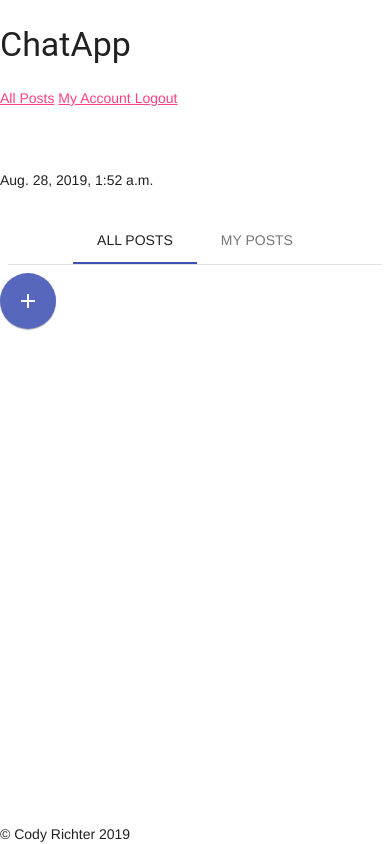
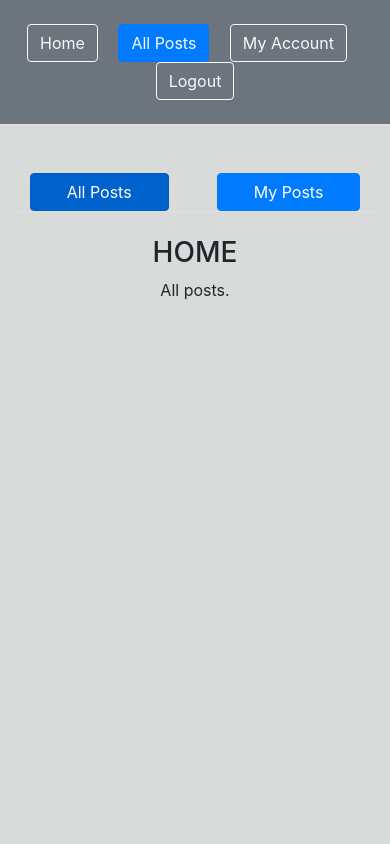
Before and after one commit to CodyRichter/cr_dynamic, a Django app: page /reports/ in a window 390 px wide. Run offline with Django 3.2, Linux system fonts and the light colour scheme; the visitor is signed in with stand-in values (Sample User, id 1); data that the repository does not hold is empty; some libraries are stand-ins or nearby versions.

Commit message:
Work more on styling

```diff
--- a/templates/_header.html
+++ b/templates/_header.html
@@ -1,11 +1,13 @@
-<!DOCTYPE html>
-<html lang="en">
-<head>
-    {% load static %}
-    <link rel="stylesheet" href="https://fonts.googleapis.com/icon?family=Material+Icons">
-    <link rel="stylesheet" href="https://code.getmdl.io/1.3.0/material.indigo-pink.min.css">
-    <script defer src="https://code.getmdl.io/1.3.0/material.min.js"></script>
-    <meta name="viewport" content="width=device-width, initial-scale=1.0">
-    <link rel="stylesheet" href='{% static 'page/styles.css' %}'>
-
-    <meta charset="UTF-8">
+<div class="bg-secondary d-flex flex-column flex-md-row align-items-center p-3 px-md-4 mb-5 border-bottom box-shadow sticky-top">
+      <h3 class="my-0 mr-md-auto font-weight-normal d-none d-md-block text-white">{{ SITE_NAME }}</h3>
+      <nav class="my-2 my-md-0 mr-md-3 text-center">
+          <a class="btn btn-outline-light mr-3" href="{% url 'home' %}">Home</a>
+        {% if user.is_authenticated %}
+            <a class="btn btn-outline-primary btn-primary text-light mr-3" href="{% url 'index' %}">All Posts</a>
+            <a class="btn btn-outline-light mr-3" href="{% url 'profile' user.id %}"> My Account </a>
+            <a class="btn btn-outline-light" href="{% url 'logout' %}"> Logout </a>
+        {% else %}
+            <a class="btn btn-outline-primary btn-primary text-light" href="{% url 'login' %}"> Login </a>
+        {% endif %}
+      </nav>
+</div>
--- a/templates/_menu_bar.html
+++ /dev/null
@@ -1,12 +0,0 @@
-<div class="bg-secondary d-flex flex-column flex-md-row align-items-center p-3 px-md-4 mb-5 border-bottom box-shadow sticky-top">
-      <h3 class="my-0 mr-md-auto font-weight-normal d-none d-md-block text-white">{{ SITE_NAME }}</h3>
-      <nav class="my-2 my-md-0 mr-md-3 text-center">
-        {% if user.is_authenticated %}
-            <a class="btn btn-outline-primary btn-primary text-light mr-3" href="{% url 'index' %}">All Posts</a>
-            <a class="btn btn-outline-light mr-3" href="{% url 'profile' user.id %}"> My Account </a>
-            <a class="btn btn-outline-light" href="{% url 'logout' %}"> Logout </a>
-        {% else %}
-            <a class="btn btn-outline-light mb-3" href="{% url 'login' %}"> Login </a>
-        {% endif %}
-      </nav>
-</div>
--- a/templates/base.html
+++ b/templates/base.html
@@ -11,12 +11,8 @@
     </title>
 
     <style>
-        .bg-secondary {
-            color: #678df5;
-        }
-
         body {
-            background-color: #dedede;
+            background-color: rgba(116, 128, 125, 0.28);
         }
 
     </style>
@@ -24,7 +20,7 @@
 
 <body>
 
-    {% include '_menu_bar.html' %}
+    {% include '_header.html' %}
 
     {% block content %}
     <!-- Begin Content Block-->
--- a/templates/registration/account.html
+++ b/templates/registration/account.html
@@ -14,7 +14,7 @@
 <body>
 
 <div class="mdl-layout mdl-js-layout">
-    {% include '_menu_bar.html' %}
+    {% include '_header.html' %}
     <main class="mdl-layout__content">
         <br>
         <br>
--- a/templates/registration/change_password.html
+++ b/templates/registration/change_password.html
@@ -15,7 +15,7 @@
 <body>
 
 <div class="mdl-layout mdl-js-layout">
-    {% include '_menu_bar.html' %}
+    {% include '_header.html' %}
     <main class="mdl-layout__content">
         <br>
         <br>
--- a/templates/registration/interactions.html
+++ b/templates/registration/interactions.html
@@ -14,7 +14,7 @@
 <body>
 
 <div class="mdl-layout mdl-js-layout">
-    {% include '_menu_bar.html' %}
+    {% include '_header.html' %}
     <main class="mdl-layout__content">
         <br>
         <br>
--- a/templates/registration/login.html
+++ b/templates/registration/login.html
@@ -18,7 +18,7 @@
 <body>
 
 <div class="mdl-layout mdl-js-layout">
-    {% include '_menu_bar.html' %}
+    {% include '_header.html' %}
     <main class="mdl-layout__content">
         <br>
         <br>
--- a/templates/registration/password_change_done.html
+++ b/templates/registration/password_change_done.html
@@ -20,7 +20,7 @@
 <body>
 
 <div class="mdl-layout mdl-js-layout">
-    {% include '_menu_bar.html' %}
+    {% include '_header.html' %}
     <main class="mdl-layout__content">
         <br>
         <br>
--- a/templates/registration/password_change_form.html
+++ b/templates/registration/password_change_form.html
@@ -15,7 +15,7 @@
 <body>
 
 <div class="mdl-layout mdl-js-layout">
-    {% include '_menu_bar.html' %}
+    {% include '_header.html' %}
     <main class="mdl-layout__content">
         <br>
         <br>
--- a/templates/registration/signup.html
+++ b/templates/registration/signup.html
@@ -18,7 +18,7 @@
 <body>
 
 <div class="mdl-layout mdl-js-layout">
-    {% include '_menu_bar.html' %}
+    {% include '_header.html' %}
     <main class="mdl-layout__content">
         <br>
         <br>
--- a/templates/reports/detail.html
+++ b/templates/reports/detail.html
@@ -14,7 +14,7 @@
 <body>
 
 <div class="mdl-layout mdl-js-layout">
-    {% include '_menu_bar.html' %}
+    {% include '_header.html' %}
     <main class="mdl-layout__content">
         <br>
         <br>
--- a/templates/reports/edit.html
+++ b/templates/reports/edit.html
@@ -33,7 +33,7 @@
 <body>
 
 <div class="mdl-layout mdl-js-layout">
-    {% include '_menu_bar.html' %}
+    {% include '_header.html' %}
     <main class="mdl-layout__content">
         <br>
         <br>
--- a/templates/reports/index.html
+++ b/templates/reports/index.html
@@ -1,96 +1,100 @@
-<!DOCTYPE html>
-<html lang="en">
-<head>
-    {% load static %}
-    <link rel="stylesheet" href="https://fonts.googleapis.com/icon?family=Material+Icons">
-    <link rel="stylesheet" href="https://code.getmdl.io/1.3.0/material.indigo-pink.min.css">
-    <script defer src="https://code.getmdl.io/1.3.0/material.min.js"></script>
-    <link rel="stylesheet" href='{% static 'page/styles.css' %}'>
+{% extends 'base.html' %}
 
-    <meta charset="UTF-8">
-    <title>{{ SITE_NAME }}: Posts</title>
-</head>
+{% block title %}Posts{% endblock title %}
+{% block content %}
 
-<body>
+<div class="container text-center">
 
-<div class="mdl-layout mdl-js-layout">
-    {% include '_menu_bar.html' %}
-    <main class="mdl-layout__content">
-        <br>
-        <br>
-        <br>
-        <p>{{ cdt }}</p>
-        <div class="mdl-grid" style="text-align: center">
-            <div class="mdl-tabs mdl-js-tabs mdl-js-ripple-effect">
-                <div class="mdl-tabs__tab-bar">
-                    <a href="#all-posts-panel" class="mdl-tabs__tab is-active">All Posts</a>
-                    <a href="#my-posts-panel" class="mdl-tabs__tab">My Posts</a>
-                </div>
+    <ul class="nav nav-tabs justify-content-center mb-4">
+        <li class="active mr-5">
+            <a class="btn btn-primary active mr-5 btn-block" data-toggle="tab" href="#all">All Posts</a>
+        </li>
+        <li>
+            <a class="btn btn-primary btn-block mr-5" data-toggle="tab" href="#mine">My Posts</a>
+        </li>
+    </ul>
 
-                <div class="mdl-tabs__panel is-active" id="all-posts-panel">
+    <div class="tab-content">
+        <div id="all" class="tab-pane active">
+            <h3>HOME</h3>
+            <p>All posts.</p>
+        </div>
 
-                    <!-- Pinned Posts -->
-                    {% if pinned %}
-                        <div class="mdl-cell mdl-cell--12-col-desktop mdl-cell--8-col-tablet mdl-cell--4-col-phone"
-                             style="display: inline-block">
-                            <h3>Pinned Posts</h3>
-                        </div>
+        <div id="mine" class="tab-pane fade">
+            <h3>My posts</h3>
+            <p>My posts</p>
+        </div>
+    </div>
 
-                        {% for post in pinned %}
-                            {% include 'reports/partial/_post-display.html' %}
-                        {% endfor %}
-                    {% endif %}
+</div>
 
-
-                    <!-- Today's Posts -->
-                    {% if post_today %}
-                        <div class="mdl-cell mdl-cell--12-col-desktop mdl-cell--8-col-tablet mdl-cell--4-col-phone"
-                             style="display: inline-block">
-                            <h3>Today's Posts</h3>
-                        </div>
-
-                        {% for post in post_today %}
-                            {% include 'reports/partial/_post-display.html' %}
-                        {% endfor %}
-                    {% endif %}
-
-
-                    <!-- Previous Posts -->
-                    {% if post_past %}
-                        <div class="mdl-cell mdl-cell--12-col-desktop mdl-cell--8-col-tablet mdl-cell--4-col-phone"
-                             style="display: inline-block">
-                            <h3>All Posts</h3>
-                        </div>
-
-                        {% for post in post_past %}
-                            {% include 'reports/partial/_post-display.html' %}
-                        {% endfor %}
-                    {% endif %}
-
-                </div>
-                <div class="mdl-tabs__panel" id="my-posts-panel">
-                    <!-- My Posts -->
-                    {% if my_post %}
-                        <div class="mdl-cell mdl-cell--12-col-desktop mdl-cell--8-col-tablet mdl-cell--4-col-phone"
-                             style="display: inline-block">
-                            <h3>My Posts</h3>
-                        </div>
-
-                        {% for post in my_post %}
-                            {% include 'reports/partial/_post-display.html' %}
-                        {% endfor %}
-                    {% endif %}
-
-                </div>
-            </div>
-        </div>
-        <a href="{% url 'new' %}" class="mdl-navigation__link add-post-button">
-            <button class="mdl-button mdl-button--primary mdl-button--fab mdl-js-ripple-effect"><i
-                    class="material-icons">add</i></button>
-        </a>
-    </main>
-
-    {% include '_footer.html' %}
-</div>
-</body>
-</html>
+{#    #}
+{#<div class="mdl-grid" style="text-align: center">#}
+{#            <div class="mdl-tabs mdl-js-tabs mdl-js-ripple-effect">#}
+{#                <div class="mdl-tabs__tab-bar">#}
+{#                    <a href="#all-posts-panel" class="mdl-tabs__tab is-active">All Posts</a>#}
+{#                    <a href="#my-posts-panel" class="mdl-tabs__tab">My Posts</a>#}
+{#                </div>#}
+{##}
+{#                <div class="mdl-tabs__panel is-active" id="all-posts-panel">#}
+{##}
+{#                    <!-- Pinned Posts -->#}
+{#                    {% if pinned %}#}
+{#                        <div class="mdl-cell mdl-cell--12-col-desktop mdl-cell--8-col-tablet mdl-cell--4-col-phone"#}
+{#                             style="display: inline-block">#}
+{#                            <h3>Pinned Posts</h3>#}
+{#                        </div>#}
+{##}
+{#                        {% for post in pinned %}#}
+{#                            {% include 'reports/partial/_post-display.html' %}#}
+{#                        {% endfor %}#}
+{#                    {% endif %}#}
+{##}
+{##}
+{#                    <!-- Today's Posts -->#}
+{#                    {% if post_today %}#}
+{#                        <div class="mdl-cell mdl-cell--12-col-desktop mdl-cell--8-col-tablet mdl-cell--4-col-phone"#}
+{#                             style="display: inline-block">#}
+{#                            <h3>Today's Posts</h3>#}
+{#                        </div>#}
+{##}
+{#                        {% for post in post_today %}#}
+{#                            {% include 'reports/partial/_post-display.html' %}#}
+{#                        {% endfor %}#}
+{#                    {% endif %}#}
+{##}
+{##}
+{#                    <!-- Previous Posts -->#}
+{#                    {% if post_past %}#}
+{#                        <div class="mdl-cell mdl-cell--12-col-desktop mdl-cell--8-col-tablet mdl-cell--4-col-phone"#}
+{#                             style="display: inline-block">#}
+{#                            <h3>All Posts</h3>#}
+{#                        </div>#}
+{##}
+{#                        {% for post in post_past %}#}
+{#                            {% include 'reports/partial/_post-display.html' %}#}
+{#                        {% endfor %}#}
+{#                    {% endif %}#}
+{##}
+{#                </div>#}
+{#                <div class="mdl-tabs__panel" id="my-posts-panel">#}
+{#                    <!-- My Posts -->#}
+{#                    {% if my_post %}#}
+{#                        <div class="mdl-cell mdl-cell--12-col-desktop mdl-cell--8-col-tablet mdl-cell--4-col-phone"#}
+{#                             style="display: inline-block">#}
+{#                            <h3>My Posts</h3>#}
+{#                        </div>#}
+{##}
+{#                        {% for post in my_post %}#}
+{#                            {% include 'reports/partial/_post-display.html' %}#}
+{#                        {% endfor %}#}
+{#                    {% endif %}#}
+{##}
+{#                </div>#}
+{#            </div>#}
+{#        </div>#}
+{#        <a href="{% url 'new' %}" class="mdl-navigation__link add-post-button">#}
+{#            <button class="mdl-button mdl-button--primary mdl-button--fab mdl-js-ripple-effect"><i#}
+{#                    class="material-icons">add</i></button>#}
+{#        </a>#}
+{% endblock content %}
--- a/templates/reports/new.html
+++ b/templates/reports/new.html
@@ -33,7 +33,7 @@
 <body>
 
 <div class="mdl-layout mdl-js-layout">
-    {% include '_menu_bar.html' %}
+    {% include '_header.html' %}
     <main class="mdl-layout__content">
         <br>
         <br>
```
Also changed, not shown: templates/index.html (+12 -12 lines).
